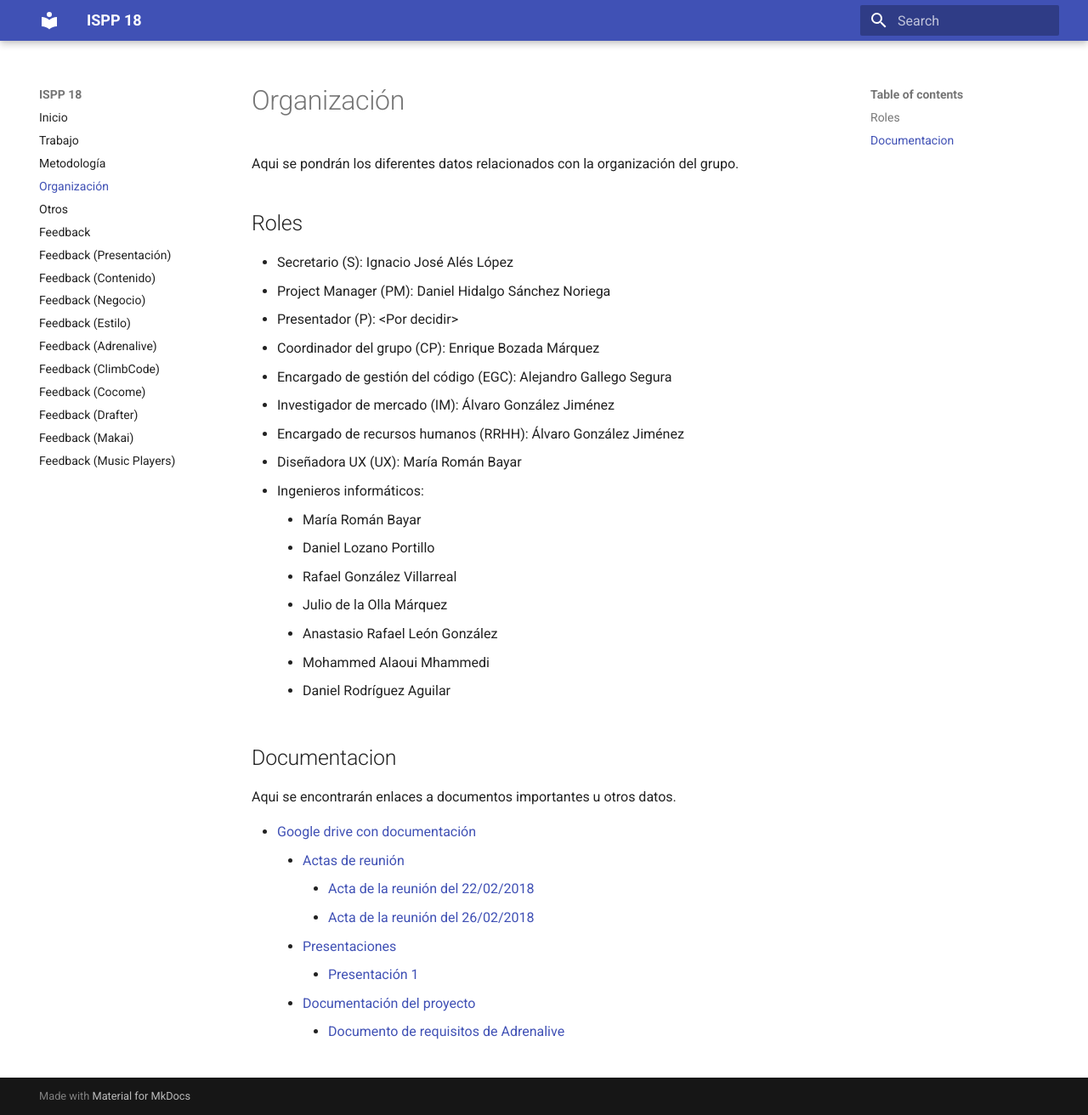
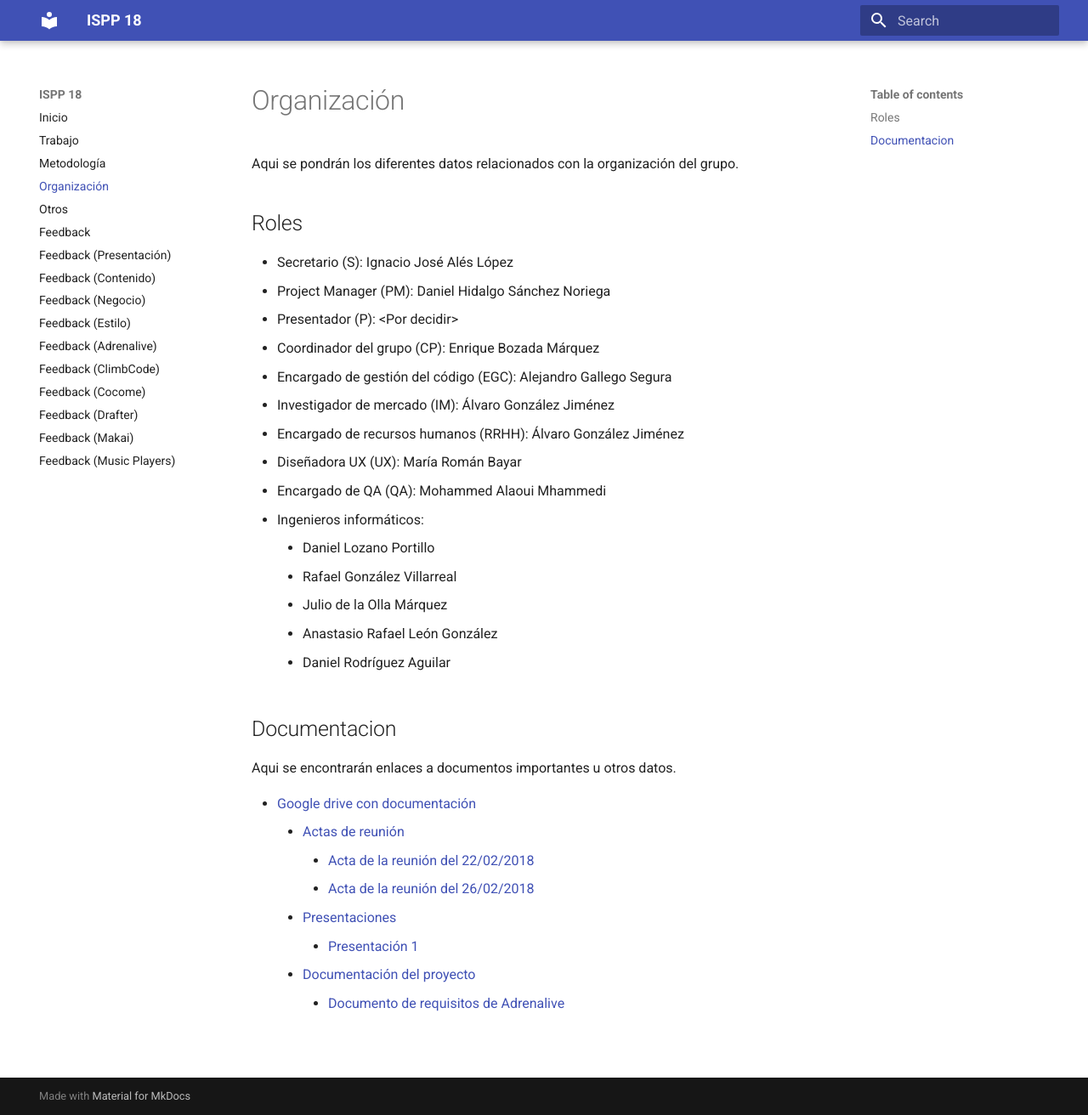
Before and after one commit to alexgs922/ispp18-wiki, an MkDocs documentation site: the page built from docs/organizacion.md, in a window 1280 px wide and 1312 px high. Shown: the whole window at 85% size. Built offline with MkDocs 1.6.1 and Material for MkDocs 9.7.7, drawn with Linux system fonts in a browser that asks for light colours; old or Windows-style settings are respelled for this version of MkDocs.

Commit message:
Añadido el rol de encargado de QA

```diff
--- a/docs/organizacion.md
+++ b/docs/organizacion.md
@@ -9,13 +9,12 @@ Aqui se pondrán los diferentes datos relacionados con la organización del grup
 * Investigador de mercado (IM): Álvaro González Jiménez
 * Encargado de recursos humanos (RRHH): Álvaro González Jiménez
 * Diseñadora UX (UX): María Román Bayar
+* Encargado de QA (QA): Mohammed Alaoui Mhammedi
 * Ingenieros informáticos:
-    * María Román Bayar
     * Daniel Lozano Portillo
     * Rafael González Villarreal
     * Julio de la Olla Márquez
     * Anastasio Rafael León González
-    * Mohammed Alaoui Mhammedi
     * Daniel Rodríguez Aguilar
 
 ## Documentacion
```
